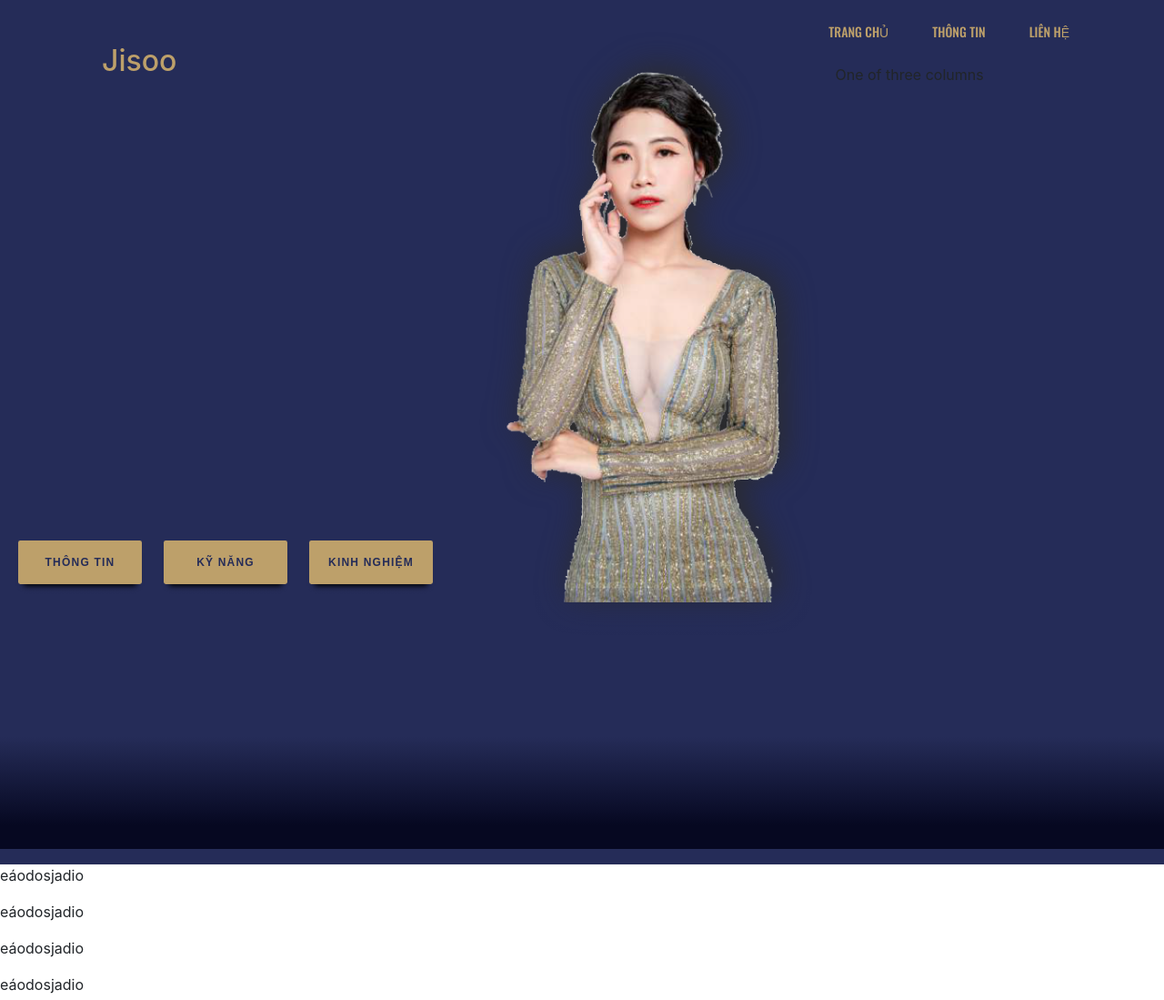
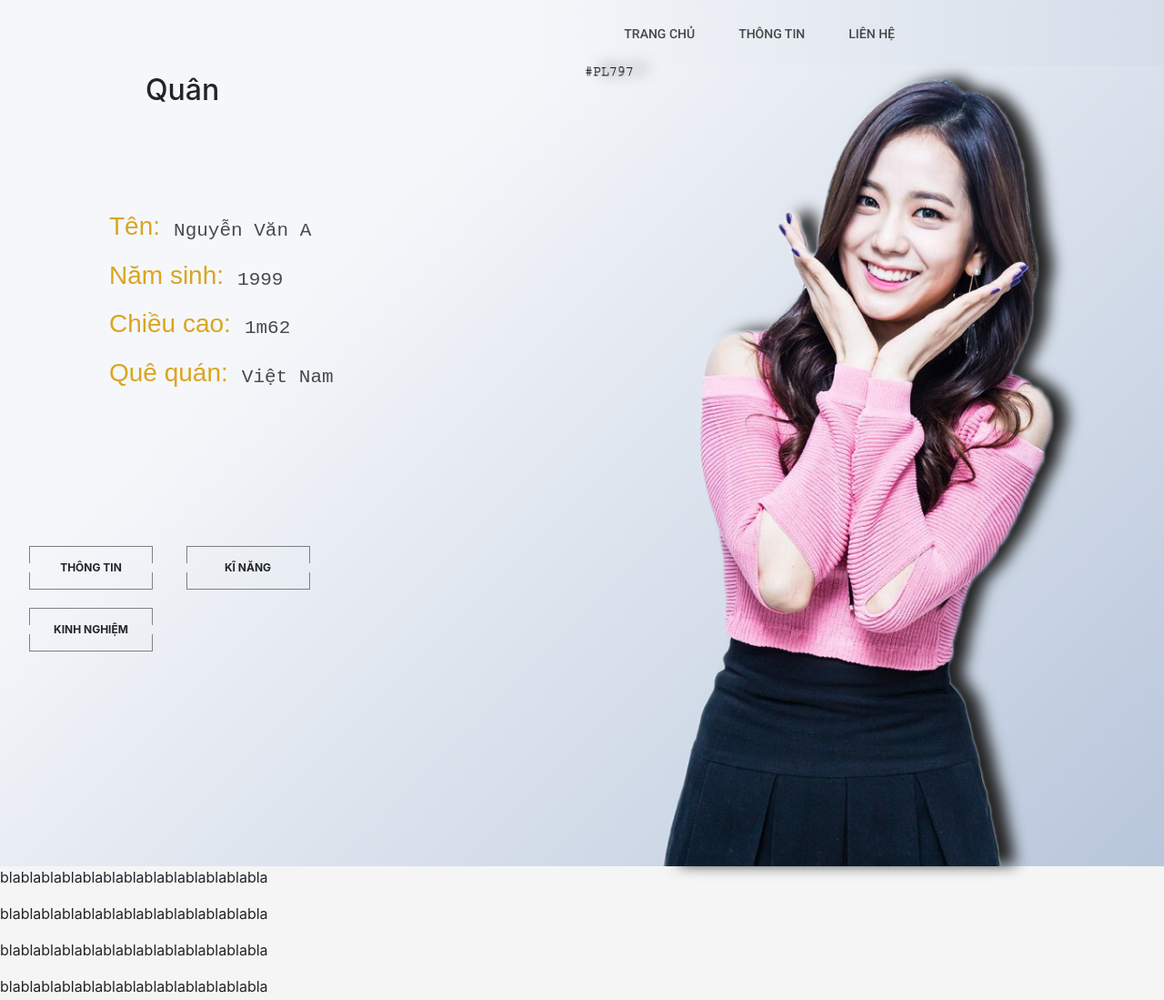
Before and after one commit to quantvhq99/Personal-Profile, a plain HTML site: page index.html in a window 1280 px wide. Shown: the top 1099 px of the page at 91% size. Drawn offline with nearby package versions, Linux system fonts and the light colour scheme.

Commit message:
add code

```diff
--- a/index.html
+++ b/index.html
@@ -8,279 +8,443 @@
   <link rel="stylesheet" href="https://cdn.jsdelivr.net/npm/bootstrap@4.6.0/dist/css/bootstrap.min.css"
     integrity="sha384-B0vP5xmATw1+K9KRQjQERJvTumQW0nPEzvF6L/Z6nronJ3oUOFUFpCjEUQouq2+l" crossorigin="anonymous" />
   <link rel="preconnect" href="https://fonts.gstatic.com">
-  <link href="https://fonts.googleapis.com/css2?family=Oswald:wght@500&family=Rubik:wght@700&display=swap"
-    rel="stylesheet">
+  <link rel="preconnect" href="https://fonts.gstatic.com">
+  <link href="https://fonts.googleapis.com/css2?family=Roboto:wght@500&display=swap" rel="stylesheet">
   <script src="https://ajax.googleapis.com/ajax/libs/jquery/3.5.1/jquery.min.js"></script>
   <title>Profile</title>
+
   <style>
-    @import url('https://fonts.googleapis.com/css?family=Roboto');
+    * {
+      margin: 0;
+      padding: 0;
+    }
 
-    /*Navigation bar*/
-    #nav-bar {
-      color: #bda06a;
-      font-size: 14px;
-      transition: 400ms ease-in-out;
-      background-color: #252c58;
+    html {
+      scroll-behavior: smooth;
+    }
+
+    @media screen and (max-width: 1920px) {
+      body {
+        background-color: rgb(245, 245, 245);
+        height: 10000px;
+      }
+
+      /*Header*/
+      header {
+        z-index: 1;
+        background-color: #b8c6db;
+        background-image: linear-gradient(270deg, #b8c6db -51%, #f5f7fa 56%);
         transition: 350ms ease-in-out;
       }
 
-    *::before,
-    *::after,
-    * {
-      margin: 0;
-      padding: 0;
-      box-sizing: inherit;
+      nav {
+
+        display: flex;
+        justify-content: flex-end;
+        margin-right: 17rem;
       }
 
-    html {
-      font-family: sans-serif;
-      scroll-behavior: smooth;
-    }
-
-    body {
-      height: 10000px;
-      box-sizing: border-box;
-    }
-
-    nav {
-      display: flex;
-      justify-content: flex-end;
-      margin-right: 5rem;
-    }
-
-    ul {
+      nav ul {
         display: flex;
         list-style: none;
         margin: 0;
       }
 
-    ul li {
+      nav ul li {
         padding: 1.5rem;
         transition: 350ms ease-in-out;
-
+        transition: 350ms ease-in-out;
       }
 
-    ul li a {
-      font-family: 'Oswald', sans-serif;
-      font-size: 1em;
+      nav ul li a {
+        font-family: 'Roboto', sans-serif;
+        font-size: 14px;
         text-decoration: none;
-      color: #bda06a;
+        color: #474747;
+        transition: 350ms ease-in-out;
+      }
+
+      a:hover {
+        text-decoration: none;
+        color: goldenrod;
       }
 
       h2 {
         position: absolute;
-      margin: 3rem;
-      margin-left: 7rem;
+        margin: 5rem;
+        margin-left: 10rem;
         transition: 350ms ease-in-out;
       }
 
       .sticky {
+        transition: 350ms ease-in-out;
         position: sticky;
         top: 0;
-      background-color: #252c58;
+        background: #000000b9;
       }
 
       .item-scroll {
         padding-right: 2.5rem;
+        color: #ffffff;
+        display: flex;
+        justify-content: flex-end;
       }
 
       .name-scroll {
         margin: 1rem;
         margin-left: 3rem;
+        color: rgb(255, 255, 255);
       }
 
       /*Background*/
       #background-wrapper {
+        width: 100%;
         height: 110vh;
-      background-color: #252c58;
-      z-index: 2;
+        display: flex;
+        justify-content: space-between;
+        background-image: linear-gradient(315deg, #b8c6db 0%, #f5f7fa 74%);
       }
 
-    .content {
-      margin: 0.5rem;
-      display: flex;
-      flex-direction: column;
-      height: 70vh;
+      #btn-group {
+        width: 40%;
+        height: 100%;
       }
 
-    .btn-group button {
-      background: #bda06a;
-      margin-right: 2rem;
-      cursor: pointer;
+      #img-group {
+        width: 60%;
+        height: 100%;
+      }
+
+      #img-group img {
+        margin-left: 17%;
+        width: auto;
+        height: 100%;
+        z-index: 0;
+        filter: drop-shadow(17px -2px 8px #222);
+      }
+
+      /*Button group*/
+
+      #btn-show {
+        margin-top: 0%;
+        width: 100%;
+        height: auto;
+      }
+
+
+
+      .btn {
+        /* Clean style */
         width: 17vh;
         height: 6vh;
-      margin-top: 66vh;
-      --c: #DBCAB7;
-      color: #252c58;
+        margin-left: 2rem;
+        -moz-appearance: none;
+        -webkit-appearance: none;
+        appearance: none;
+        border: none;
+        background: none;
+        padding: 0;
+        color: var(--button-text-color);
+        cursor: pointer;
+        /* Clean style */
+
+        --button-text-color: var(--background-color);
+        --button-text-color-hover: var(--button-background-color);
+        --border-color: #7D8082;
+        --button-background-color: #ece8e1;
+        --highlight-color: #000000af;
+        --button-inner-border-color: transparent;
+        --button-bits-color: var(--background-color);
+        --button-bits-color-hover: var(--button-background-color);
+
+        position: relative;
+        padding: 8px;
+        margin-bottom: 20px;
+        text-transform: uppercase;
+        font-weight: bold;
         font-size: 12px;
-      font-weight: bold;
-      border: none;
-      text-transform: uppercase;
-      border-radius: 0.2em;
-      font-family: Arial, Helvetica, sans-serif;
-      letter-spacing: 0.1em;
-      text-align: center;
-      position: relative;
-      overflow: hidden;
-      z-index: 1;
-      transition: 0.3s;
-      margin: 1em;
-      box-shadow: none;
-      transition: 350ms ease-in-out;
-      box-shadow: 0 8px 6px -6px black;
+        transition: all .15s ease;
       }
 
-    .row {
-      margin-right: 0px;
+      .btn::before,
+      .btn::after {
+        content: '';
+        display: block;
+        position: absolute;
+        right: 0;
+        left: 0;
+        height: calc(50% - 5px);
+        border: 1px solid var(--border-color);
+        transition: all .15s ease;
       }
 
-    button:hover {
-      color: #3F2933;
+      .btn::before {
+        top: 0;
+        border-bottom-width: 0;
       }
 
-    button:active {
-      box-shadow: none;
-      background: #000000;
+      .btn::after {
+        bottom: 0;
+        border-top-width: 0;
       }
 
-    button span {
-      position: absolute;
-      width: 25%;
-      height: 100%;
-      background-color: var(--c);
-      transform: translateY(150%);
-      border-radius: 50%;
-      left: calc((var(--n) - 1) * 25%);
-      transition: 0.3s;
-      transition-delay: calc((var(--n) - 1) * 0.1s);
-      z-index: -1;
+      .btn:active,
+      .btn:focus {
+        outline: none;
       }
 
-    button:hover span {
-      transform: translateY(0) scale(2);
+      .btn:active::before,
+      .btn:active::after {
+        right: 3px;
+        left: 3px;
       }
 
-    button span:nth-child(1) {
-      --n: 1;
+      .btn:active::before {
+        top: 3px;
       }
 
-    button span:nth-child(2) {
-      --n: 2;
+      .btn:active::after {
+        bottom: 3px;
       }
 
-    button span:nth-child(3) {
-      --n: 3;
+      .btn__inner {
+        padding: 6px;
+        position: relative;
+        display: block;
+        overflow: hidden;
+        box-shadow: inset 0px 0px 0px 1px var(--button-inner-border-color);
       }
 
-    button span:nth-child(4) {
-      --n: 4;
+      .btn__inner::before {
+        content: '';
+        display: block;
+        position: absolute;
+        top: 0;
+        left: 0;
+        width: 2px;
+        height: 2px;
+        background-color: var(--button-bits-color);
       }
 
-    #gradient {
-      position: relative;
-      height: 287px;
-      width: 100%;
-      background: linear-gradient(0deg, rgba(6, 8, 33, 1) 9%, rgba(37, 44, 88, 0.8500350823923319) 43%, rgba(37, 44, 88, 0.6791667350533963) 62%, rgba(37, 44, 88, 0.0937325613839286) 100%);
-      z-index: 10;
+      .btn__inner::after {
+        content: '';
+        display: block;
+        position: absolute;
+        right: 0;
+        bottom: 0;
+        width: 4px;
+        height: 4px;
+        background-color: var(--button-bits-color);
+        transition: all .2s ease;
       }
 
-    img {
-      width: 150px;
-      -webkit-filter: drop-shadow(5px -5px 17px #474747);
-      filter: drop-shadow(5px -5px 17px #2b2b2b);
-      transition: 1000ms ease-in-out;
+      .btn__slide {
+        display: block;
+        position: absolute;
+        top: 0;
+        bottom: -1px;
+        left: -8px;
+        width: 0;
+        background-color: var(--highlight-color);
+        transform: skew(-15deg);
+        transition: all .2s ease;
       }
 
-    /*Down arrow*/
-    @primary: #fd6b21;
-
-
-    .arrow {
-      position: absolute;
-      text-align: center;
-      margin: 8% 0;
-      z-index: 99;
+      .btn__content {
+        position: relative;
       }
 
-    .bounce {
-      -moz-animation: bounce 2s infinite;
-      -webkit-animation: bounce 2s infinite;
-      animation: bounce 2s infinite;
+      .btn:hover {
+        color: var(--button-text-color-hover);
       }
 
-    @keyframes bounce {
-
-      0%,
-      20%,
-      50%,
-      80%,
-      100% {
-        transform: translateY(0);
+      .btn:hover .btn__slide {
+        width: calc(100% + 15px);
       }
 
-      40% {
-        transform: translateY(-30px);
+      .btn:hover .btn__inner::after {
+        background-color: var(--button-bits-color-hover);
       }
 
-      60% {
-        transform: translateY(-15px);
+      .btn--light {
+        --button-background-color: var(--background-color);
+        --button-text-color: var(--highlight-color);
+        --button-inner-border-color: var(--highlight-color);
+        --button-text-color-hover: #ece8e1;
+        --button-bits-color-hover: #ece8e1;
+      }
+
+      .hidden {
+        visibility: hidden;
+        display: block;
+      }
+
+      #infor, #skill, #exp {
+        margin-top: 20vh;
+      }
+
+      #show-ise {
+        margin-left: 15vh;
+        display: flex;
+        width: 100%;
+        height: 60%;
+      }
+      @import url('https://fonts.googleapis.com/css?family=Source+Code+Pro');
+      @import url('https://fonts.googleapis.com/css2?family=Be+Vietnam:wght@600&display=swap');
+
+h3{
+  color: goldenrod;
+  font-family: 'Be Vietnam', sans-serif;
+}
+.bla {
+  white-space: nowrap;
+  overflow: hidden;
+  font-family: 'Source Code Pro', monospace;
+  font-size: 21px;
+  color: rgba(0, 0, 0, 0.7);
+  margin-left: 15px;
+  margin-top: 6px;
+}
+
+/* Animation */
+.bla {
+  animation: animated-text 1s steps(29,end) 0s 1 normal both,
+             animated-cursor 100ms steps(29,end) infinite;
+}
+.bla-2{
+  animation: animated-text2 1s steps(29,end) 0s 1 normal both,
+             animated-cursor2 100ms steps(29,end) infinite;
+}
+/* text animation */
+
+@keyframes animated-text{
+  from{width: 0;}
+  to{width: 300px;}
+}
+@keyframes animated-text2{
+  from{width: 0;}
+  to{width: 450px;}
+}
+/* cursor animations */
+
+@keyframes animated-cursor{
+  from{border-right-color: rgba(0, 0, 0, 0.75);}
+  to{border-right-color: transparent;}
+}
+@keyframes animated-cursor2{
+  from{border-right-color: rgba(0, 0, 0, 0.75);}
+  to{border-right-color: transparent;}
 }
     }
+
+    @media screen and (max-width: 768px) {}
+
+    @media screen and (max-width: 320px) {}
   </style>
-</head>
 
-<body id="top">
+<body>
   <header>
     <div id="nav-bar">
-      <h2>Jisoo</h2>
+      <h2>Quân</h2>
       <nav>
         <ul>
           <li><a id="main" href="#top">TRANG CHỦ</a></li>
-          <li><a href="#section-2">THÔNG TIN</a></li>
-          <li><a href="#section-3">LIÊN HỆ</a></li>
+          <li><a id="inform" href="#section-2">THÔNG TIN</a></li>
+          <li><a id="contact" href="#section-3">LIÊN HỆ</a></li>
         </ul>
     </div>
   </header>
   <div id="background-wrapper">
-    <div id="btn-wrapper">
-      <div class="row">
-        <div class="col-sm content">
-          <div class="btn-group" style="margin-top: 63vh;">
-            <button id="btn-inform" onclick="showExp()">Thông
-              tin<span></span><span></span><span></span><span></span></button>
-            <button id="btn-skill" onclick="showInform()">Kỹ
-              năng<span></span><span></span><span></span><span></span></button>
-            <button id="btn-exp" onclick="showSkill()">Kinh
-              nghiệm<span></span><span></span><span></span><span></span></button>
+    <div id="btn-group">
+      <div id="show-ise">
+        <div id="infor" >
+         <div style="display:flex;">
+           <h3>Tên:</h3>
+           <p class="bla">Nguyễn Văn A</p>
+         </div>
+         <div style="display: flex;">
+          <h3>Năm sinh:</h3>
+          <p class="bla">1999</p>
+        </div>
+        <div style="display: flex;">
+          <h3>Chiều cao:</h3>
+          <p class="bla">1m62</p>
+        </div>
+        <div style="display: flex;">
+          <h3>Quê quán:</h3>
+          <p class="bla">Việt Nam</p>
+        </div>
+
+        </div>
+        <div id="skill">
+          <div>
+            <h6 class="bla">Dẫn chương trình:</h6>
+
+          </div>
+          <div>
+           <h6 class="bla">Thuyết trình:</h6>
+
+         </div>
+         <div>
+           <h6 class="bla">Hoạt náo:</h6>
+
+         </div>
+         <div>
+           <h6 class="bla">Làm việc nhóm:</h6>
+
+         </div>
+         <div>
+          <h6 class="bla">Giao ti:</h6>
+
         </div>
         </div>
-        <div class="col-sm content">
-          <img id="image" style="width: 100%;" src="images/Untitled-1.png" alt="">
+        <div id="exp">
+          <p>bla bla bla sdasdsadsd</p>
+        </div>
+      </div>
+      <div id="btn-show">
+        <button id="btn-inform" class="btn" onclick="showInform()">
+          <span class="btn__inner">
+            <span class="btn__slide"></span>
+            <span class="btn__content">Thông tin</span>
+          </span>
+        </button>
+        <button id="btn-skill" class="btn" onclick="showSkill()">
+          <span class="btn__inner">
+            <span class="btn__slide"></span>
+            <span class="btn__content">Kĩ năng</span>
+          </span>
+        </button>
+        <button id="btn-exp" class="btn" onclick="showExp()">
+          <span class="btn__inner">
+            <span class="btn__slide"></span>
+            <span class="btn__content">Kinh nghiệm</span>
+          </span>
+        </button>
+      </div>
 
     </div>
-        <div class="col-sm">
-          One of three columns
+    <div id="img-group">
+      <img id="image" src="images/pngfind.com-blackpink-png-1839440.png" alt="">
     </div>
   </div>
-      <div id="gradient">
-        <!-- <div class="arrow bounce">
-          <a style="color: white; text-decoration: none;" class="fa fa-arrow-down fa-2x" href="#"></a>
-        </div> -->
+  <div id="content">
+    <p>blablablablablablablablablablablablabla</p>
+    <p>blablablablablablablablablablablablabla</p>
+    <p>blablablablablablablablablablablablabla</p>
+    <p>blablablablablablablablablablablablabla</p>
+    <p>blablablablablablablablablablablablabla</p>
+    <p>blablablablablablablablablablablablabla</p>
+    <p>blablablablablablablablablablablablabla</p>
   </div>
-    </div>
-  </div>
-  <div>
-    <p>eáodosjadio</p>
+  <footer>
 
-    <p>eáodosjadio</p>
-    <p>eáodosjadio</p>
-    <p>eáodosjadio</p>
-    <p>eáodosjadio</p>
-  </div>
-  <div id="footer"></div>
+  </footer>
+</body>
 <script>
   $(document).ready(function () {
     const headerEl = document.querySelector("header");
+    const headerHref = document.querySelectorAll("nav ul li a");
     const headerTop = headerEl.offsetTop;
     const navItems = document.querySelectorAll("nav ul li");
     const headerName = document.querySelector("h2");
@@ -294,17 +458,41 @@
         navItems.forEach((item) => {
           item.classList.add("item-scroll");
         });
+        headerHref.forEach((item) => {
+          item.classList.add("item-scroll");
+        });
         headerName.classList.add("name-scroll");
       } else {
         headerEl.classList.remove("sticky");
         navItems.forEach((item) => {
           item.classList.remove("item-scroll");
         });
+        headerHref.forEach((item) => {
+          item.classList.remove("item-scroll");
+        });
         headerName.classList.remove("name-scroll");
+
       }
     };
     window.addEventListener("scroll", stickyHandler);
 
+    $("#exp").hide();
+    $("#skill").hide();
+    $("#btn-inform").on("click", function () {
+      $("#skill").hide();
+      $("#exp").hide();
+      $("#infor").show();
+    });
+    $("#btn-skill").on("click", function () {
+      $("#infor").hide();
+      $("#exp").hide();
+      $("#skill").show();
+    });
+    $("#btn-exp").on("click", function () {
+      $("#skill").hide();
+      $("#infor").hide();
+      $("#exp").show();
+    });
   });
   $('#main').click(function () {
     var position = document.body.scrollTop || document.documentElement.scrollTop;
@@ -320,9 +508,8 @@
     document.getElementById("image").src = "images/pngfind.com-blackpink-png-901367.png";
   }
   function showExp() {
-      document.getElementById("image").src = "images/Untitled-1.png";
+    document.getElementById("image").src = "images/pngfind.com-blackpink-png-1839410.png";
   }
 </script>
-</body>
 
 </html>
```
Lines whose indentation alone changed are shown as unchanged.
